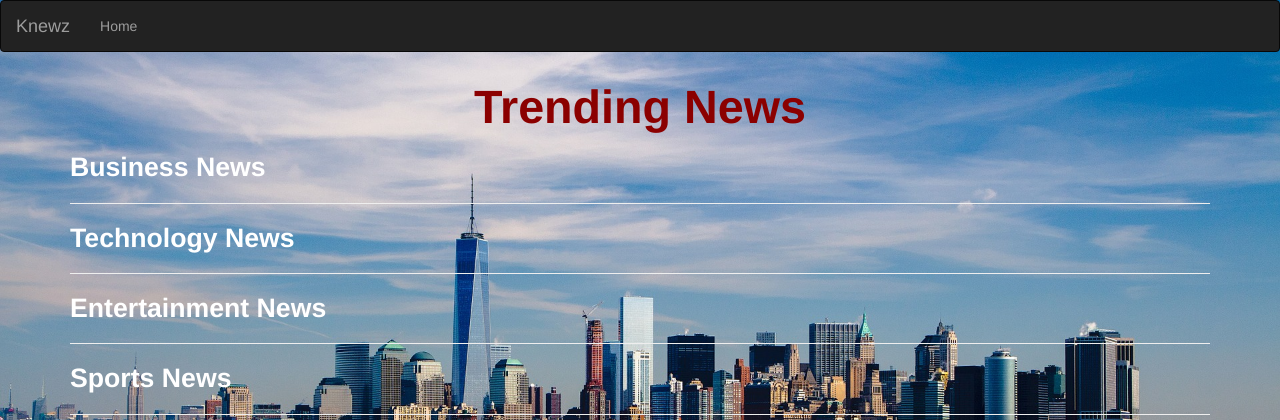
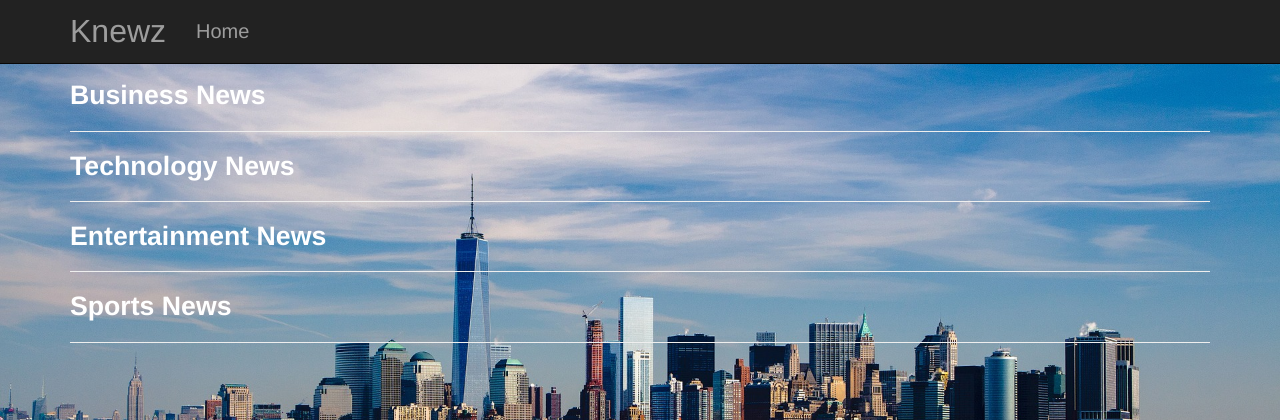
Before and after one commit to jLuseno161/Knewz, a Flask app: template app/templates/index.html in a window 1280 px wide. Shown: the top 420 px of the page. Run offline with Flask 2, Linux system fonts and the light colour scheme; the template is opened without the code that fills it, so the values that code supplies are empty; some libraries are stand-ins or nearby versions.

Commit message:
change style

```diff
--- a/app/templates/articles.html
+++ b/app/templates/articles.html
@@ -12,9 +12,9 @@
 
 <body>
     {% block content%}
-    <div class="container">
+    <div class="container" style="margin-top:5%;">
         <!-- Popular movie section  -->
-        <h3> Top Trending Headlines</h3>
+        <h3 style="font-weight: 700; color:white; font-size:20pt"> Top Trending Headlines</h3>
         {% for article_row in articles | batch(3)%}
         <div class="row">
             {% for article in article_row %}
--- a/app/templates/index.html
+++ b/app/templates/index.html
@@ -1,13 +1,9 @@
 <!-- <h1> Hello World </h1> -->
 {% extends 'base.html'%}
 {% import 'macros.html' as macro%}
+
 <!Doctype html>
 <html>
-
-<head>
-    <!Doctype html>
-    <html>
-
 <head>
     <meta charset="utf-8">
     {% block styles%}
--- a/app/templates/navbar.html
+++ b/app/templates/navbar.html
@@ -1,16 +1,16 @@
-<div class="navbar navbar-inverse" role="navigation">
-    <div class="container-fluid">
-        <div class="navbar-header">
+<div class="navbar navbar-inverse navbar-fixed-top" role="navigation"style="padding: 0.5%;">
+    <div class="container d-flex">
+        <div class="navbar-header" style ="color: #fff">
             <button type="button" class="navbar-toggle" data-toggle="collapse" data-target=".navbar-collapse">
                 <span class="sr-only">Toggle navigation</span>
                 <span class="icon-bar"></span>
                 <span class="icon-bar"></span>
                 <span class="icon-bar"></span>
             </button>
-            <a class="navbar-brand" href="/">Knewz</a>
+            <a class="navbar-brand" href="/" style="font-size: 24pt;">Knewz</a>
         </div>
         <div class="navbar-collapse collapse">
-            <ul class="nav navbar-nav">
+            <ul class="nav navbar-nav" style="font-size: 15pt">
                 <li><a href="/">Home</a></li>
         </div>
 
```
Also changed, not shown: app/templates/macros.html (+0 -10 lines). Lines whose indentation alone changed are shown as unchanged.
